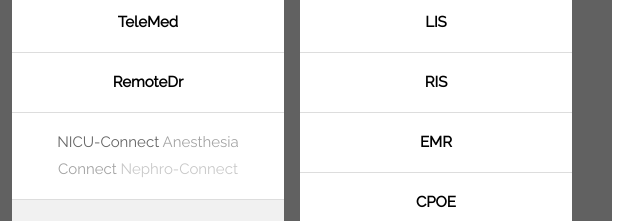
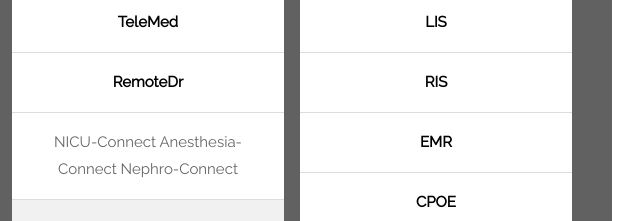
Before and after one commit to Srikantaraut/planwito.github.io, a plain HTML site: page index.html in a window 1280 px wide. Shown: the part 4140-4361 px from the top of the page, 636-1276 px from the left. Drawn offline with nearby package versions, Linux system fonts and the light colour scheme; some packages are replaced by stand-ins of ours.

Commit message:
Update index.html

```diff
--- a/index.html
+++ b/index.html
@@ -544,8 +544,8 @@ function showSlides() {
         <li class="w3-padding-16"><b>TeleMed</b> </li>
         <li class="w3-padding-16"><b>RemoteDr</b> </li>
                 <li class="w3-padding-16">
-          <span class="w3-opacity">NICU-Connect</h2>
-          <span class="w3-opacity">Anesthesia Connect</h2>
+          <span class="w3-opacity">NICU-Connect</span>
+          <span class="w3-opacity">Anesthesia-Connect</span>
           <span class="w3-opacity">Nephro-Connect</span>
         </li>
         <li class="w3-light-grey w3-padding-24">
```
